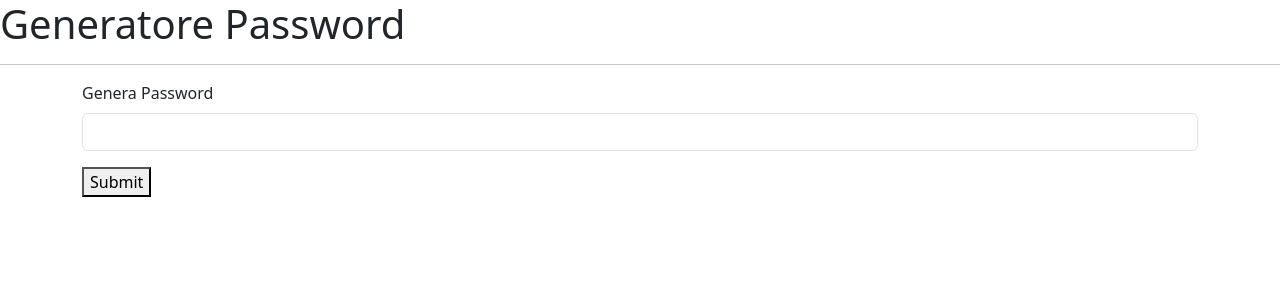
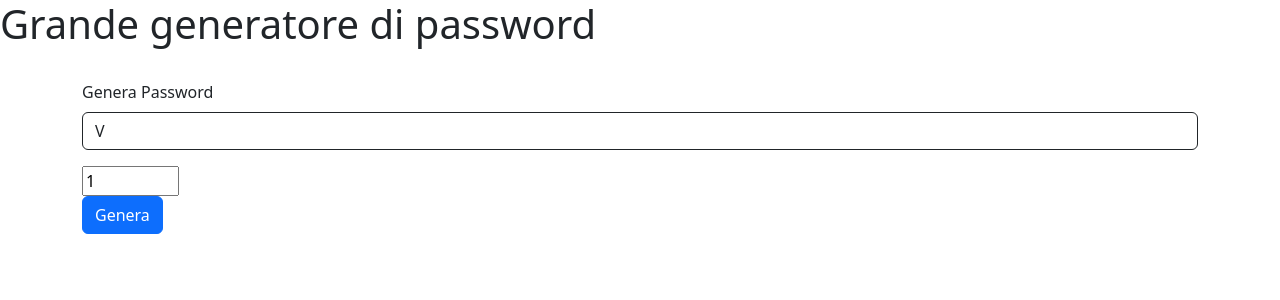
Before and after one commit to AgostaSalvatore/php-strong-password-generator, a PHP site: page /?length=1 in a window 1280 px wide. Shown: the top 300 px of the page. Run offline with PHP 8.4, Linux system fonts and the light colour scheme.

Commit message:
feat: implement password generator with length validation and random character selection

```diff
--- a/index.php
+++ b/index.php
@@ -1,26 +1,82 @@
 <?php
 
+// Set di caratteri per la generazione della password (lettere, numeri e simboli)
+$charactersLength = 'abcdefghijklmnopqrstuvwxyzABCDEFGHIJKLMNOPQRSTUVWXYZ0123456789!@#$%^&*()_+-=[]{}|;:,.<>?';
+
+function generatePassword($length) {
+    global $charactersLength;
+
+    $password = '';
+
+    // Ciclo per generare ogni carattere della password
+    for ($i = 0; $i < $length; $i++) {
+        // Seleziona un indice casuale dal set di caratteri
+        $randomIndex = rand(0, strlen($charactersLength) - 1);
+        // Aggiunge il carattere selezionato alla password
+        $password .= $charactersLength[$randomIndex];
+    }
+
+    return $password;
+}
+
+// Ottiene la lunghezza richiesta dal parametro GET
+$length = (int)$_GET['length'];
+$generatedPassword = '';
+$error = '';
+
+// Validazione della lunghezza e generazione della password
+if ($length < 1) {
+    $error = 'La lunghezza deve essere almeno 1 carattere.';
+} elseif ($length > 100) {
+    $error = 'La lunghezza non può superare i 100 caratteri.';
+} else {
+    // Genera la password se la lunghezza è valida
+    $generatedPassword = generatePassword($length);
+}
 ?>
 
 <!DOCTYPE html>
-<html lang="en">
+<html lang="it">
 <head>
     <meta charset="UTF-8">
     <meta name="viewport" content="width=device-width, initial-scale=1.0">
     <link href="https://cdn.jsdelivr.net/npm/bootstrap@5.3.7/dist/css/bootstrap.min.css" rel="stylesheet" integrity="sha384-LN+7fdVzj6u52u30Kp6M/trliBMCMKTyK833zpbD+pXdCLuTusPj697FH4R/5mcr" crossorigin="anonymous">
-    <title>Document</title>
+    <title>Password</title>
 </head>
 <body>
-<form>
-    <h1>Generatore Password</h1>
-    <hr>
+
+<form method="GET" action="">
+    <h1> Grande generatore di password</h1>
+    <br>
+
     <div class="container">
         <div class="mb-3">
-          <label for="exampleInputPassword1" class="form-label">Genera Password</label>
-          <input type="password" class="form-control" id="exampleInputPassword1">
+            <label for="exampleInputPassword1" class="form-label">Genera Password</label>
+
+            <input type="text" class="form-control border-dark" id="exampleInputPassword1"
+
+            value="<?php echo $generatedPassword; ?>">
+
         </div>
-        <button>Submit</button>
+
+        <div class="form-group">
+
+            <input
+                type="number"
+                id="length"
+                name="length"
+                min="1"
+                max="100"
+                value=<?php echo $length; ?>
+                required
+            >
+        </div>
+        <button type="submit" class="btn btn-primary">
+        Genera
+        </button>
+    </form>
     </div>
-</form>
+
+
 </body>
 </html>
```
